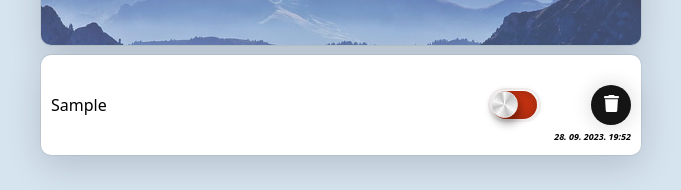
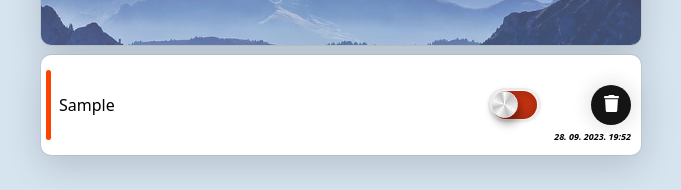
Before and after one commit to dradisic21/ToDoList, a React (Create React App) app: page / in a window 1280 px wide. Both pictures are taken after typing "Sample" into the empty fields and a click on the button "Add". Shown: the part 205-395 px from the top of the page, without its empty margins (299-980 px from the left). Built offline with nearby package versions, Linux system fonts and the light colour scheme.

Commit message:
Add files via upload
update

```diff
--- a/src/components/ToDoList/ToDoList.jsx
+++ b/src/components/ToDoList/ToDoList.jsx
@@ -1,14 +1,15 @@
 import "../../styles/ToDoList.scss";
 import { Button } from "../UI/Button";
 
+
 export function ToDoList({ tasks, toggleTask, deleteTask }) {
-
 
   return (
     <div className="container-list">
       {tasks.map((task, index) => (
         <div className={`task-box ${task.completed ? 'completed' : ''}`} key={index}>
           <div className="content-task">
+            <div className="color-task"></div>
             <div className="task-text">
               <p className={task.completed ? 'completed-text' : ''}>{task.text}</p>
             </div>
--- a/src/styles/ToDoList.scss
+++ b/src/styles/ToDoList.scss
@@ -15,6 +15,13 @@
   .content-task {
     display: flex;
 
+    .color-task {
+      margin-left: 5px;
+      height: 70px;
+      width: 5px;
+      border-radius: 10px;
+      background-color: rgb(252, 67, 0);
+    }
 
     .task-text {
       display: flex;
@@ -24,7 +31,7 @@
       min-width: 150px;
       max-width: 350px;
       word-break: break-word;
-      padding-left: 10px;
+      padding-left: 8px;
 
       p {
         &.completed-text {
```
